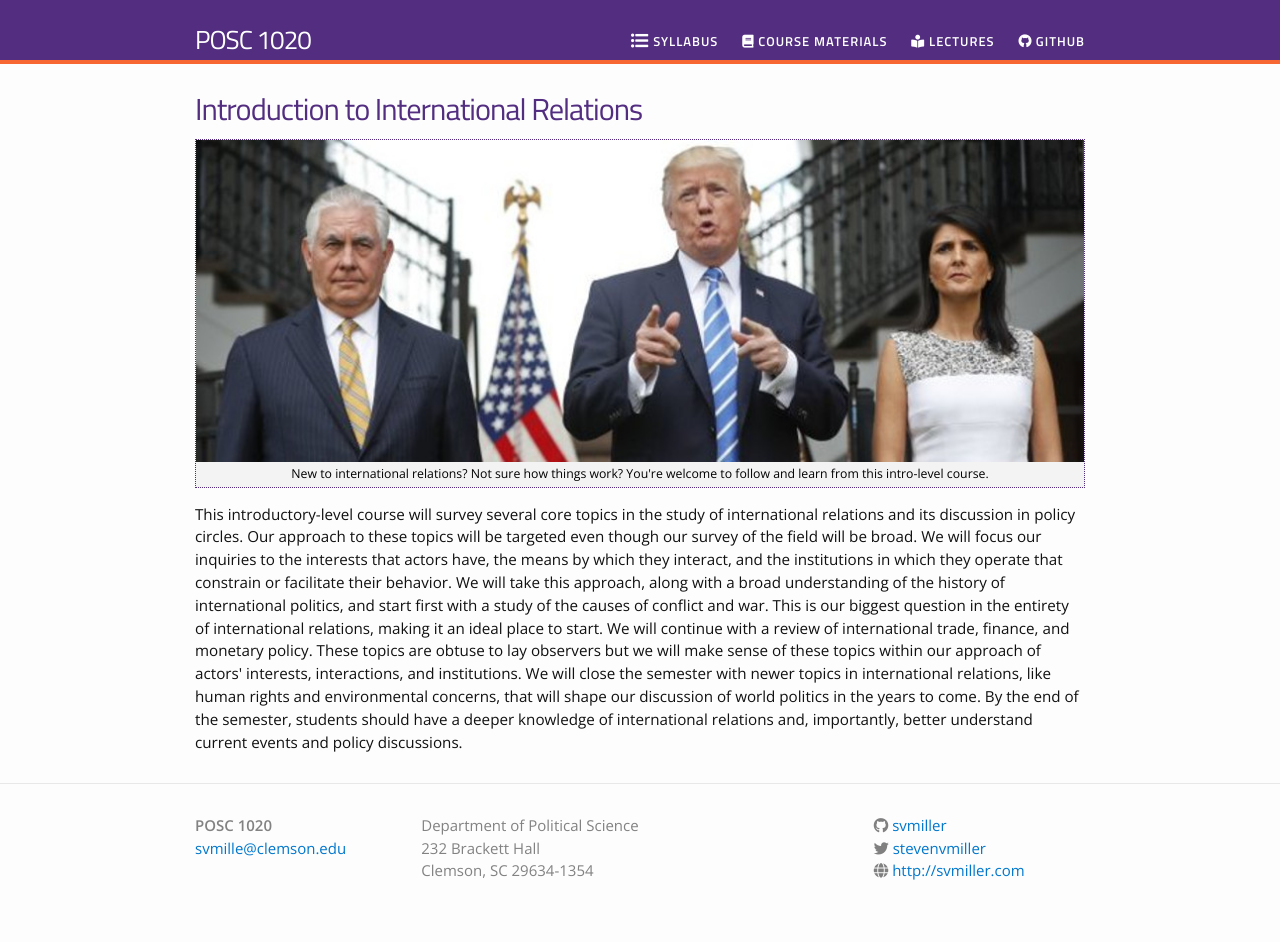
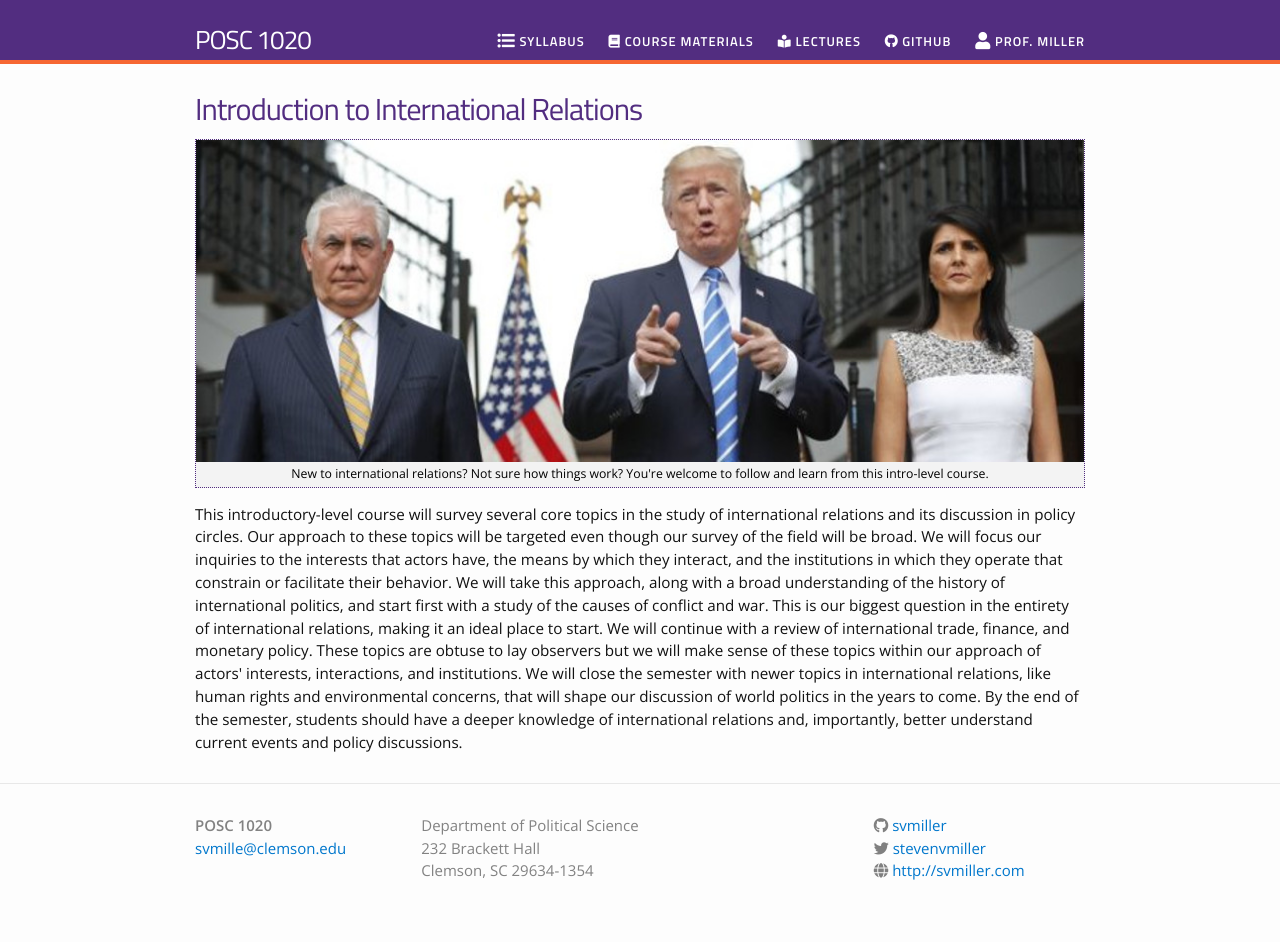
Before and after one commit to svmiller/posc1020, a Jekyll site: the page built from index.html, in a window 1280 px wide. Built offline with Jekyll 4.4.1, drawn with Linux system fonts in a browser that asks for light colours; nearby versions of some CDN libraries.

Commit message:
add link to my website because why not

```diff
--- a/_includes/nav.html
+++ b/_includes/nav.html
@@ -4,6 +4,6 @@
 <li><a class="page-link" href="{{ site.syllabus }}"><i class="fa fa-list-ul fa-lg"></i> Syllabus</a></li>
 <li><a class="page-link" href="/course-materials/"><i class="fas fa-book"></i> Course Materials</a></li>
 <li><a class="page-link" href="/lectures/"><i class="fas fa-book-reader"></i> Lectures</a></li>
-<!-- <li><a class="page-link" href="http://svmiller.com"><i class="fa fa-user fa-lg"></i> svmiller.com</a></li> -->
-<li><a class="page-link" href="https://github.com/svmiller/posc1020"><i class="fab fa-github"></i> Github</a></li>
+<li><a class="page-link" href="{{ site.githublink }}"><i class="fab fa-github"></i> Github</a></li>
+<li><a class="page-link" href="http://svmiller.com"><i class="fa fa-user fa-lg"></i> Prof. Miller</a></li>
     </ul>
```
